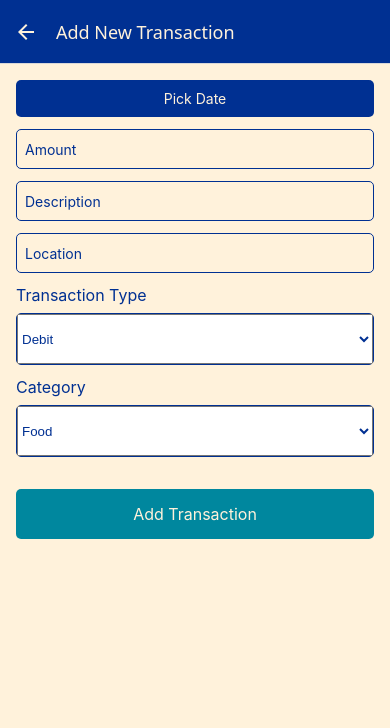
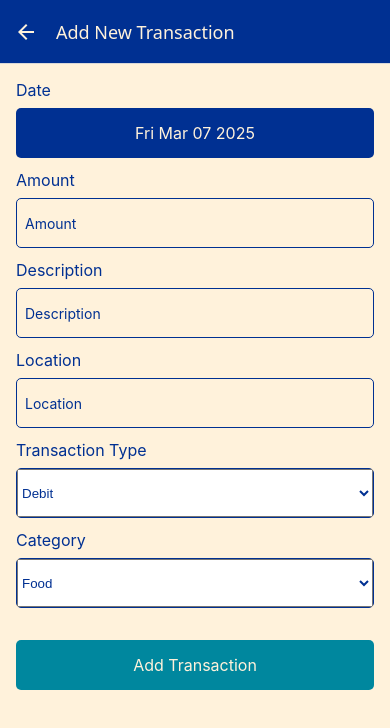
Before and after one commit to LalanaChami/Expense-Tracker, a React Native app: screen /AddTransaction in a window 390 px wide. Shown: the top 728 px of the page. Built offline with nearby package versions, Linux system fonts and the light colour scheme.

Commit message:
Styling the form feilds and minor enhancements

```diff
--- a/screens/AddTransactionScreen.tsx
+++ b/screens/AddTransactionScreen.tsx
@@ -53,8 +53,9 @@ const AddTransactionScreen: React.FC = () => {
 
   return (
     <View style={styles.container}>
+      <Text style={styles.label}>Date</Text>
       <TouchableOpacity style={styles.dateButton} onPress={() => setShowDatePicker(true)}>
-        <Text style={styles.dateButtonText}>Pick Date</Text>
+        <Text style={styles.dateButtonText}>{date.toDateString()}</Text>
       </TouchableOpacity>
       {showDatePicker && (
         <DateTimePicker
@@ -64,6 +65,7 @@ const AddTransactionScreen: React.FC = () => {
           onChange={handleDateChange}
         />
       )}
+      <Text style={styles.label}>Amount</Text>
       <TextInput
         style={styles.input}
         placeholder="Amount"
@@ -72,6 +74,7 @@ const AddTransactionScreen: React.FC = () => {
         keyboardType="numeric"
         placeholderTextColor="#003092"
       />
+      <Text style={styles.label}>Description</Text>
       <TextInput
         style={styles.input}
         placeholder="Description"
@@ -79,6 +82,7 @@ const AddTransactionScreen: React.FC = () => {
         onChangeText={setDescription}
         placeholderTextColor="#003092"
       />
+      <Text style={styles.label}>Location</Text>
       <TextInput
         style={styles.input}
         placeholder="Location"
@@ -133,7 +137,7 @@ const styles = StyleSheet.create({
     textAlign: 'center',
   },
   input: {
-    height: 40,
+    height: 50,
     borderColor: '#003092',
     borderWidth: 1,
     marginBottom: 12,
@@ -148,25 +152,29 @@ const styles = StyleSheet.create({
     color: '#003092',
   },
   pickerContainer: {
+    height: 50,
     borderColor: '#003092',
     borderWidth: 1,
     borderRadius: 5,
     marginBottom: 12,
     backgroundColor: '#FFF2DB',
+    justifyContent: 'center',
   },
   picker: {
     height: 50,
     color: '#003092',
   },
   dateButton: {
+    height: 50,
     backgroundColor: '#003092',
-    padding: 10,
+    justifyContent: 'center',
     borderRadius: 5,
     marginBottom: 12,
   },
   dateButtonText: {
     color: '#FFF2DB',
     textAlign: 'center',
+    fontSize: 16,
   },
   addButton: {
     backgroundColor: '#00879E',
```
